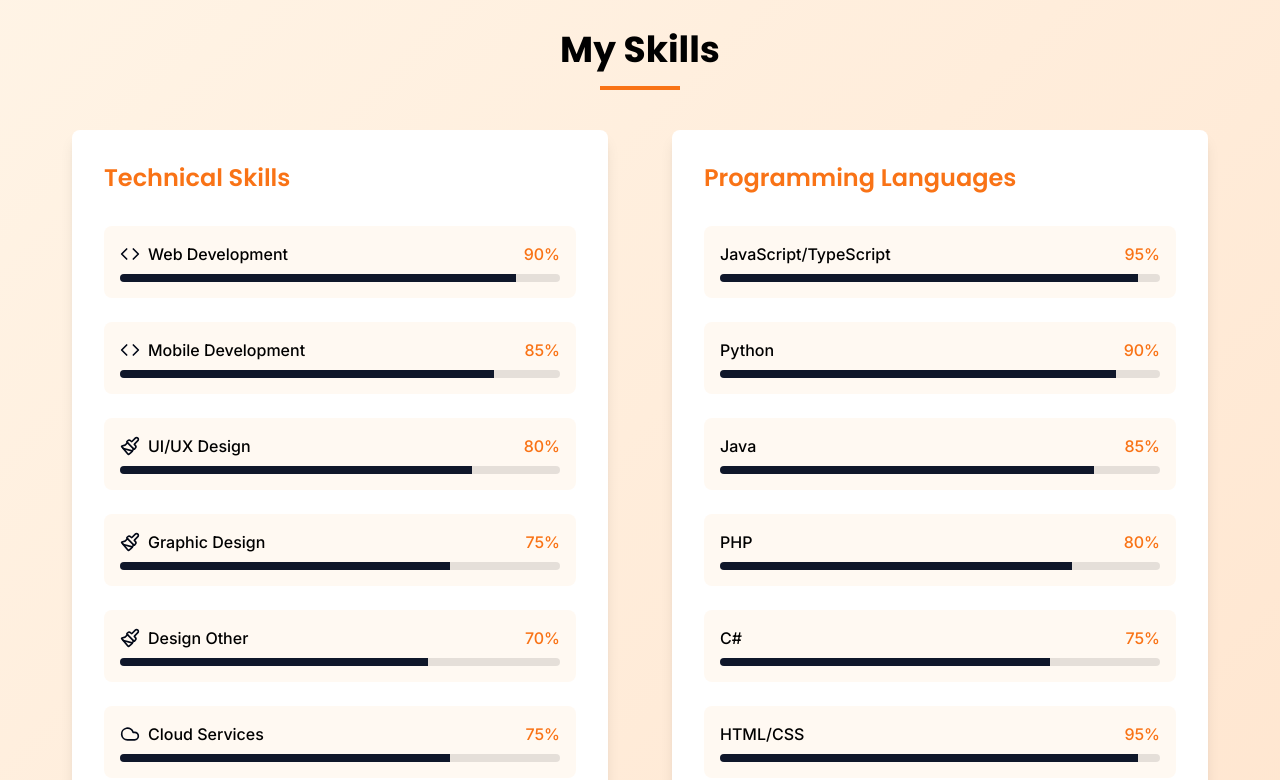
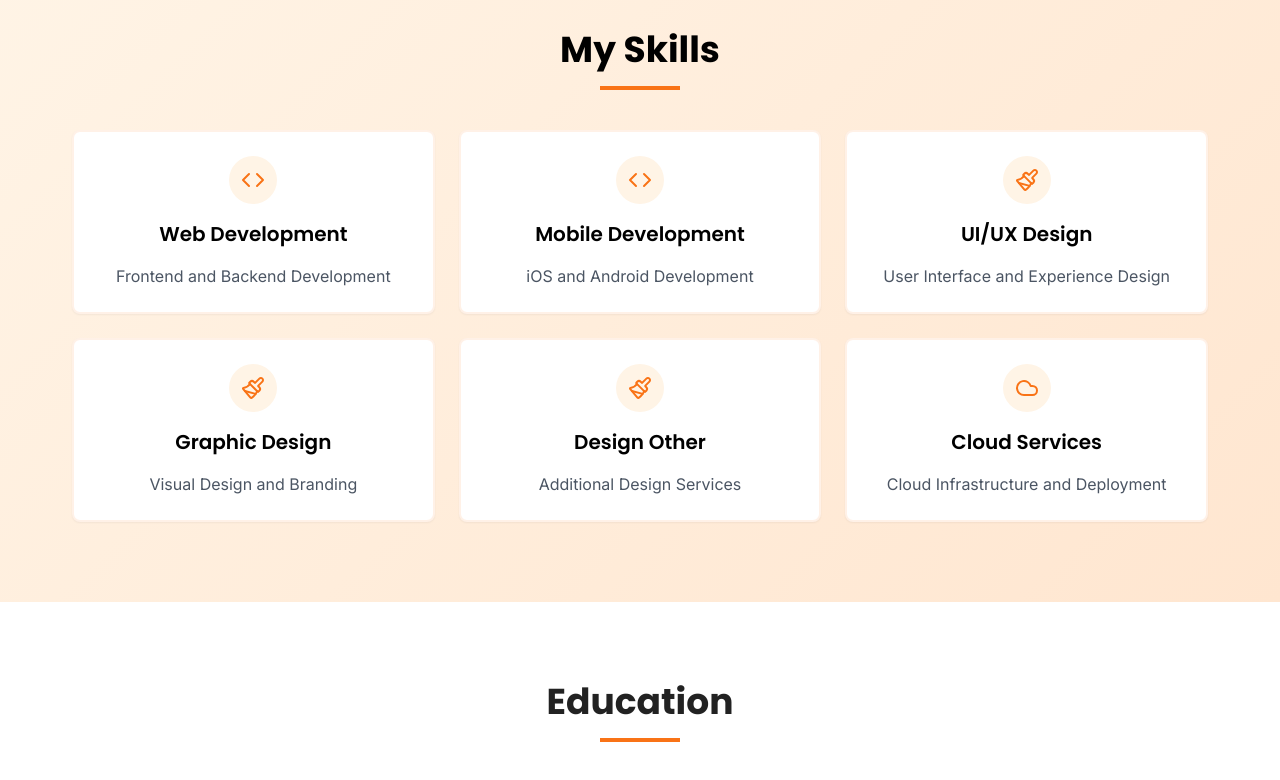
Before and after one commit to AhmedOmarAlkitheri/website-personal-for-binhadara, a React (Vite) app: page / in a window 1280 px wide. Shown: the part 1460-2240 px from the top of the page. Built offline with nearby package versions, Linux system fonts and the light colour scheme.

Commit message:
Refactor: Update skills section design
Modify the design of the skills section to remove progress bars and percentages.

```diff
--- a/src/components/SkillsSection.tsx
+++ b/src/components/SkillsSection.tsx
@@ -1,35 +1,46 @@
+
 import React from "react";
-import { Progress } from "@/components/ui/progress";
-import { Code, Paintbrush, Database, Cloud } from "lucide-react";
+import { Card } from "@/components/ui/card";
+import { Code, Paintbrush, Cloud } from "lucide-react";
 
 interface Skill {
   name: string;
-  level: number;
   icon?: React.ReactNode;
-}
-
-interface ProgrammingLanguage {
-  name: string;
-  level: number;
+  description: string;
 }
 
 const SkillsSection: React.FC = () => {
   const skills: Skill[] = [
-    { name: "Web Development", level: 90, icon: <Code className="w-5 h-5" /> },
-    { name: "Mobile Development", level: 85, icon: <Code className="w-5 h-5" /> },
-    { name: "UI/UX Design", level: 80, icon: <Paintbrush className="w-5 h-5" /> },
-    { name: "Graphic Design", level: 75, icon: <Paintbrush className="w-5 h-5" /> },
-    { name: "Design Other", level: 70, icon: <Paintbrush className="w-5 h-5" /> },
-    { name: "Cloud Services", level: 75, icon: <Cloud className="w-5 h-5" /> },
-  ];
-
-  const languages: ProgrammingLanguage[] = [
-    { name: "JavaScript/TypeScript", level: 95 },
-    { name: "Python", level: 90 },
-    { name: "Java", level: 85 },
-    { name: "PHP", level: 80 },
-    { name: "C#", level: 75 },
-    { name: "HTML/CSS", level: 95 },
+    {
+      name: "Web Development",
+      icon: <Code className="w-6 h-6 text-portfolio-primary" />,
+      description: "Frontend and Backend Development"
+    },
+    {
+      name: "Mobile Development",
+      icon: <Code className="w-6 h-6 text-portfolio-primary" />,
+      description: "iOS and Android Development"
+    },
+    {
+      name: "UI/UX Design",
+      icon: <Paintbrush className="w-6 h-6 text-portfolio-primary" />,
+      description: "User Interface and Experience Design"
+    },
+    {
+      name: "Graphic Design",
+      icon: <Paintbrush className="w-6 h-6 text-portfolio-primary" />,
+      description: "Visual Design and Branding"
+    },
+    {
+      name: "Design Other",
+      icon: <Paintbrush className="w-6 h-6 text-portfolio-primary" />,
+      description: "Additional Design Services"
+    },
+    {
+      name: "Cloud Services",
+      icon: <Cloud className="w-6 h-6 text-portfolio-primary" />,
+      description: "Cloud Infrastructure and Deployment"
+    },
   ];
 
   return (
@@ -46,51 +57,25 @@ const SkillsSection: React.FC = () => {
         </h2>
         <div className="w-20 h-1 bg-portfolio-primary mx-auto mb-10"></div>
 
-        <div className="grid md:grid-cols-2 gap-16">
-          {/* Technical Skills */}
-          <div className="bg-white p-8 rounded-lg shadow-lg">
-            <h3 className="text-2xl font-heading font-semibold text-portfolio-primary mb-8 text-center md:text-left">
-              Technical Skills
-            </h3>
-            <div className="space-y-6">
-              {skills.map((skill, index) => (
-                <div key={index} className="bg-portfolio-light/50 p-4 rounded-lg">
-                  <div className="flex items-center justify-between mb-2">
-                    <div className="flex items-center gap-2">
-                      {skill.icon}
-                      <span className="font-medium text-portfolio-secondary">{skill.name}</span>
-                    </div>
-                    <span className="text-portfolio-primary font-medium">{skill.level}%</span>
-                  </div>
-                  <Progress
-                    value={skill.level}
-                    className="h-2 bg-portfolio-secondary/10"
-                  />
+        <div className="grid grid-cols-1 md:grid-cols-2 lg:grid-cols-3 gap-6">
+          {skills.map((skill, index) => (
+            <Card
+              key={index}
+              className="p-6 hover:shadow-lg transition-shadow duration-300 border-2 border-portfolio-primary/10 hover:border-portfolio-primary"
+            >
+              <div className="flex flex-col items-center text-center space-y-4">
+                <div className="p-3 bg-portfolio-light rounded-full">
+                  {skill.icon}
                 </div>
-              ))}
-            </div>
-          </div>
-
-          {/* Programming Languages */}
-          <div className="bg-white p-8 rounded-lg shadow-lg">
-            <h3 className="text-2xl font-heading font-semibold text-portfolio-primary mb-8 text-center md:text-left">
-              Programming Languages
-            </h3>
-            <div className="space-y-6">
-              {languages.map((language, index) => (
-                <div key={index} className="bg-portfolio-light/50 p-4 rounded-lg">
-                  <div className="flex justify-between mb-2">
-                    <span className="font-medium text-portfolio-secondary">{language.name}</span>
-                    <span className="text-portfolio-primary font-medium">{language.level}%</span>
-                  </div>
-                  <Progress
-                    value={language.level}
-                    className="h-2 bg-portfolio-secondary/10"
-                  />
-                </div>
-              ))}
-            </div>
-          </div>
+                <h3 className="text-xl font-heading font-semibold text-portfolio-secondary">
+                  {skill.name}
+                </h3>
+                <p className="text-gray-600">
+                  {skill.description}
+                </p>
+              </div>
+            </Card>
+          ))}
         </div>
       </div>
     </section>
```
